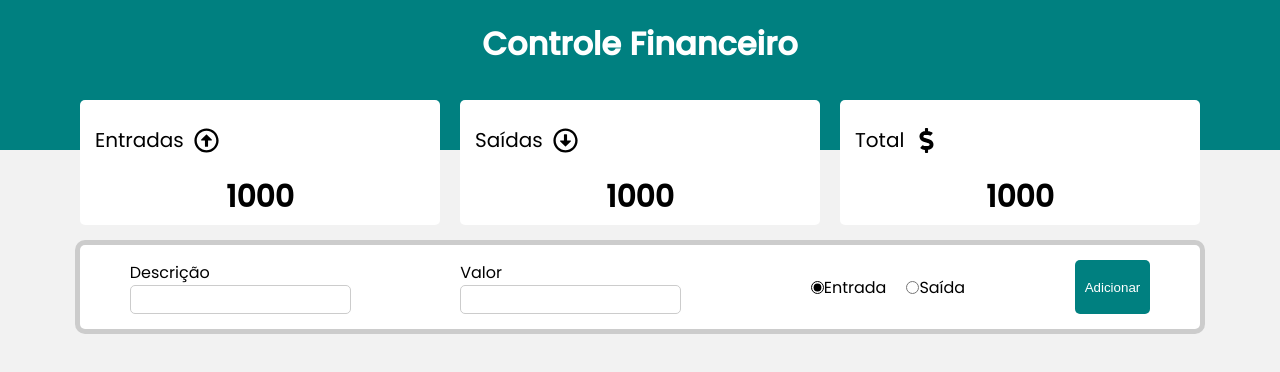
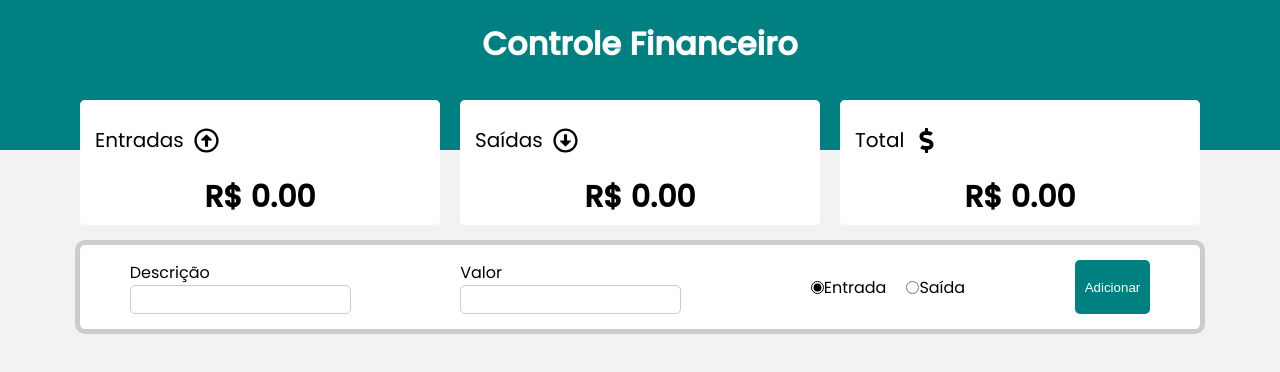
Before and after one commit to andre010101/controle_de_despesas, a React (Create React App) app: page / in a window 1280 px wide. Shown: the top 372 px of the page. Built offline with nearby package versions, Linux system fonts and the light colour scheme.

Commit message:
parte javascript do Resumo

```diff
--- a/src/App.js
+++ b/src/App.js
@@ -1,17 +1,45 @@
-import React from "react";
+import React, { useState, useEffect } from "react";
 import Form from "./components/Form";
 import Header from "./components/Header";
 import Resume from "./components/Header/Resume";
 import GlobalStyle from './styles/global';
 
-const App = () =>{
+const App = () => {
+    const data = localStorage.getItem("transactions");
+    const [transactionsList, setTransactionsList] = useState(
+        data ? JSON.parse(data) : []
+    );
+    const [income, setIncome] = useState(0);
+    const [expense, setExpense] = useState(0);
+    const [total, setTotal] = useState(0);
+
+    useEffect(() => {
+        const amountExpense = transactionsList
+            .filter((item) => item.expense)
+            .map((transaction) => Number(transaction.amount));
+
+
+        const amountIncome = transactionsList
+            .filter((item) => !item.expense)
+            .map((transaction) => Number(transaction.amount));
+
+        const expense = amountExpense.reduce((acc, cur) => acc + cur, 0).toFixed(2);
+        const income = amountIncome.reduce((acc, cur) => acc + cur, 0).toFixed(2);
+
+        const total = Math.abs(income - expense).toFixed(2);
+
+        setIncome(`R$ ${income}`);
+        setExpense(`R$ ${expense}`);
+        setTotal(`${Number(income) < Number(expense) ? "-" : ""}R$ ${total}`);
+    }, [transactionsList]);
+
     return (
-    <>
-    <Header/>
-    <Resume/>
-    <Form/>
-    <GlobalStyle/>
-    </>
+        <>
+            <Header />
+            <Resume income={income} expense={expense} total={total}/>
+            <Form />
+            <GlobalStyle />
+        </>
     );
 };
 export default App;
--- a/src/components/Form/styles.js
+++ b/src/components/Form/styles.js
@@ -43,7 +43,7 @@
     }
 `;
 export const Button = styled.button`
-    padding:5px 10px;
+    padding:10px 10px;
     border:none;
     border-radius:5px;
     cursor:pointer;
--- a/src/components/Header/Resume/index.js
+++ b/src/components/Header/Resume/index.js
@@ -8,12 +8,13 @@
     FaDollarSign,
 } from "react-icons/fa";
 
-const Resume = () => {
-    return <c.Container>
-        <ResumeItem title="Entradas" Icon={FaRegArrowAltCircleUp} value="1000"/>
-        <ResumeItem title="Saídas" Icon={FaRegArrowAltCircleDown} value="1000"/>
-        <ResumeItem title="Total" Icon={FaDollarSign} value="1000"/>
+const Resume = ({income, expense, total}) => {
+    return (<c.Container>
+        <ResumeItem title="Entradas" Icon={FaRegArrowAltCircleUp} value={income}/>
+        <ResumeItem title="Saídas" Icon={FaRegArrowAltCircleDown} value={expense}/>
+        <ResumeItem title="Total" Icon={FaDollarSign} value={total}/>
          </c.Container>
+    );
 };
 
 export default Resume;
```
